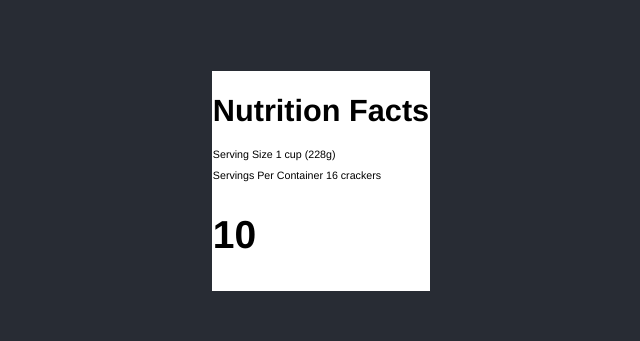
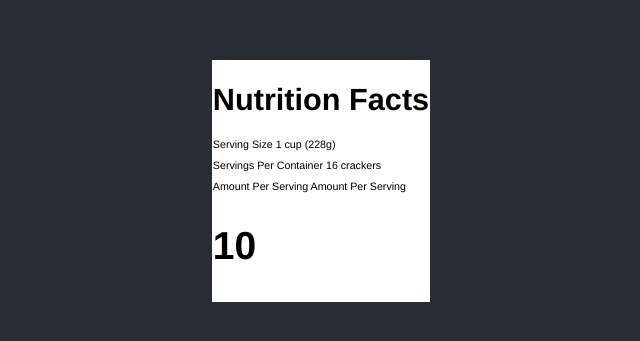
Before and after one commit to davidgamero/react-nutrition-label, a React (Create React App) app: page / in a window 1280 px wide. Shown: the part 219-560 px from the top of the page, without its empty margins (319-959 px from the left). Built offline with nearby package versions, Linux system fonts and the light colour scheme.

Commit message:
amount per serving

```diff
--- a/src/App.tsx
+++ b/src/App.tsx
@@ -11,6 +11,7 @@ function App() {
           fatGrams={10}
           servingSize={'1 cup (228g)'}
           servingsPerContainer={'16 crackers'}
+          amountPerServing={'Amount Per Serving'}
         />
       </header>
     </div>
--- a/src/components/NutritionLabel/index.tsx
+++ b/src/components/NutritionLabel/index.tsx
@@ -28,6 +28,7 @@ interface NutritionLabelProps {
   fatGrams: number,
   servingSize: string,
   servingsPerContainer: string,
+  amountPerServing: string,
   backgroundColor?: string,
   //?=maybe for type
 }
@@ -42,6 +43,9 @@ const NutritionLabel: React.SFC<NutritionLabelProps> = (props: NutritionLabelPro
       <ServingInfo>
         {`Servings Per Container ${props.servingsPerContainer}`}
       </ServingInfo>
+      <ServingInfo>
+        {`Amount Per Serving ${props.amountPerServing}`}
+      </ServingInfo>
       <h2> {props.fatGrams} </h2>
     </LabelContainer>
   )
```
